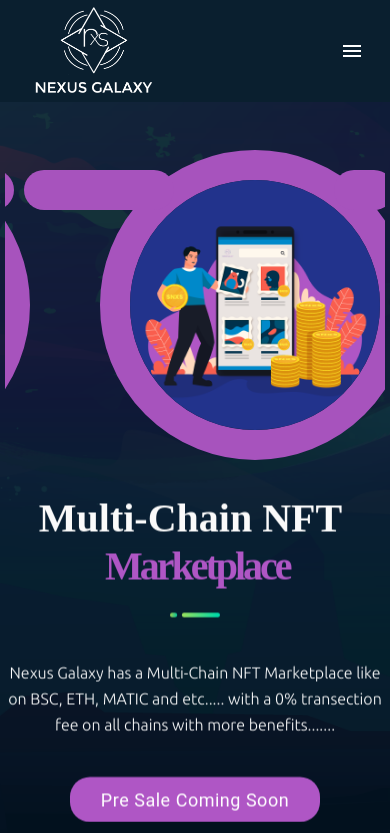
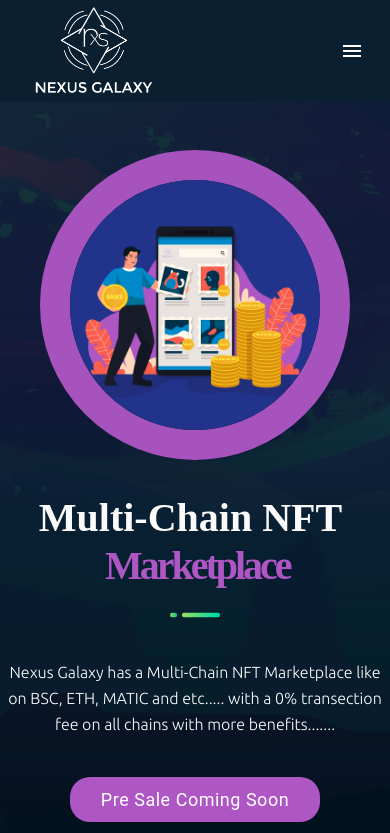
Before and after one commit to anasaliw/NEXUS-GALAXY, a React (Create React App) app: page / in a window 390 px wide. Shown: the top 833 px of the page. Built offline with nearby package versions, Linux system fonts and the light colour scheme.

Commit message:
better push

```diff
--- a/src/components/Home/HeroSection/HeroSection.jsx
+++ b/src/components/Home/HeroSection/HeroSection.jsx
@@ -1,5 +1,5 @@
 import { Box, IconButton, styled } from "@mui/material";
-import React from "react";
+import React, { useState } from "react";
 import Carousel from "react-multi-carousel";
 import "react-multi-carousel/lib/styles.css";
 import NexusGalaxy from "./NexusGalaxy";
@@ -78,6 +78,11 @@
       img: "assets/Images/nexusgame.png",
     },
   ];
+  const [name, setName] = useState(false);
+  const handleClick = () => {
+    console.log("hello");
+    setName(!name);
+  };
   const ButtonGroup = ({ next, previous, goToSlide, ...rest }) => {
     const {
       carouselState: { currentSlide },
@@ -107,7 +112,13 @@
         >
           <ArrowBackIosIcon sx={{ color: "white" }} />
         </IconButton>
-        <IconButton onClick={() => next()} sx={{ backgroundColor: "#A753BD" }}>
+        <IconButton
+          onClick={() => {
+            next();
+            handleClick();
+          }}
+          sx={{ backgroundColor: "#A753BD" }}
+        >
           <ArrowForwardIosIcon sx={{ color: "white" }} />
         </IconButton>
       </Box>
@@ -136,6 +147,7 @@
         {DataList.map((data, index) => (
           <NexusGalaxy
             key={index}
+            name={name}
             title={data.title}
             coloredTitle={data.coloredTitle}
             upperTitle={data?.upperTitle}
--- a/src/components/Home/HeroSection/NexusGalaxy.jsx
+++ b/src/components/Home/HeroSection/NexusGalaxy.jsx
@@ -15,15 +15,25 @@
 import AOS from "aos";
 import "aos/dist/aos.css";
 
-function NexusGalaxy({ title, upperTitle, coloredTitle, paragraph, images }) {
+function NexusGalaxy({
+  title,
+  upperTitle,
+  coloredTitle,
+  paragraph,
+  images,
+  name,
+}) {
+  const responsive = useMediaQuery("(min-width:1000px)");
   useEffect(() => {
-    AOS.init({ duration: 1500 });
-  }, []);
+    AOS.init({ duration: 1000 });
+
+    console.log("effect");
+  }, [name]);
 
   //   const responsive = useMediaQuery("(min-width:800px)");
   return (
     <ParentBox>
-      <LeftContainer data-aos='fade-down'>
+      <LeftContainer data-aos='fade-down' data-aos-once={false}>
         <Box>
           <Title component='span'>{upperTitle}</Title>
           <Title component='span'>{title}</Title> &nbsp; &nbsp;
@@ -40,6 +50,7 @@
       </LeftContainer>
 
       <RightContainer>
+        {responsive ? (
           <Box className='parentBox'>
             <Box
               sx={{
@@ -59,7 +70,11 @@
               }}
             ></Box>
           </Box>
-        <Box sx={{ height: "auto", width: "500px" }}>
+        ) : (
+          ""
+        )}
+
+        <Box sx={{ height: "auto", width: { lg: "500px" } }}>
           <img className='mainImage' src={images} alt='heroImg' />
         </Box>
       </RightContainer>
```
Lines whose indentation alone changed are shown as unchanged.
